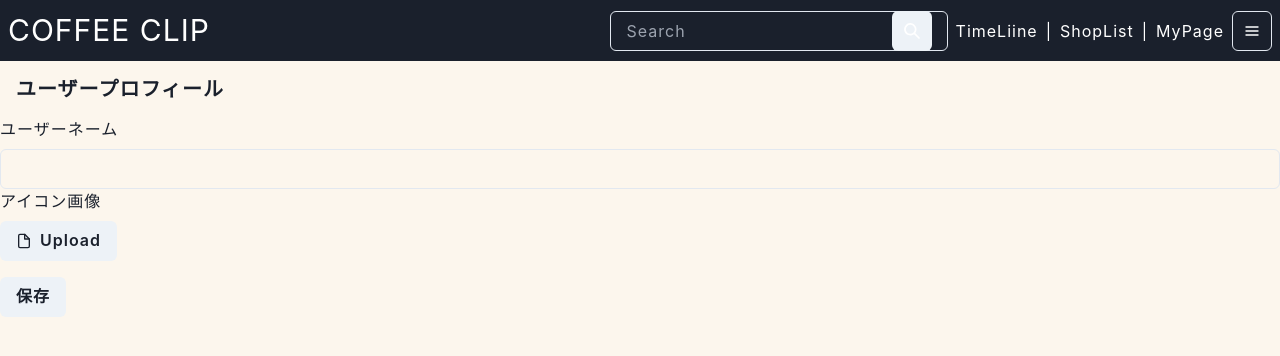
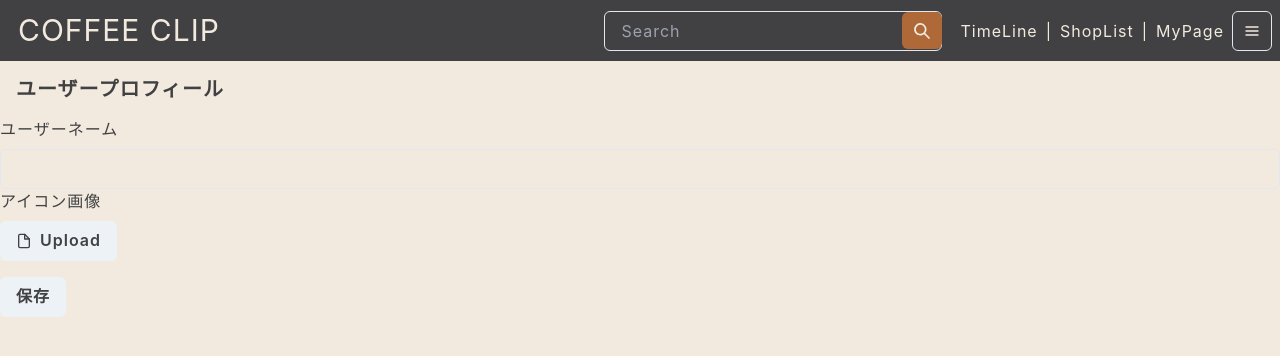
Before and after one commit to ccj7/coffee-clip, a Next.js app in the folder front/: page /user/setting in a window 1280 px wide. Shown: the top 356 px of the page. Built offline with nearby package versions, Linux system fonts and the light colour scheme; no server answers; sample sign-in values are in the browser's storage.

Commit message:
css: userのmypageとUserheder

```diff
--- a/front/components/user/ShopCard.tsx
+++ b/front/components/user/ShopCard.tsx
@@ -5,23 +5,21 @@ import { Box, Heading, Image, Text, Center } from '@chakra-ui/react'
 function ShopCard(props: any) {
   const { display_name, handle_name, icon, concept } = props
   return (
-    // TODO: 本番はhandle_nameを使ったLink先
     <Link href={{ pathname: `/user/shop-top-page/${handle_name}` }}>
       <Box
         w={{ base:'350px', md:'500px' }}
         m={10}
-        backgroundColor={"brand.sub1"}
+        backgroundColor={"brand.color5"}
         border="0.2px"
-        color='gray.100'
         borderRadius='24px'
         borderColor="gray.100"
         textAlign="center"
-        padding='20px'
+        padding='24px'
         boxShadow='0px 2px 6px rgba(0, 0, 0, 0.3)'
         transition='0.3s'
-        _hover={{transform: 'translate3d(1px, 3px, 1px)'}}
+        _hover={{transform: 'translate3d(1px, 3px, 1px)', backgroundColor: 'rgba(162, 178, 155, 0.8)'}}
       >
-        <Heading size="md" mb='8px'>{display_name}</Heading>
+        <Heading size="md" mb='8px' _hover={{textDecoration:'underline'}}>{display_name}</Heading>
         <Text fontSize='16px' mb='20px'>@{handle_name}</Text>
         <Center>
           <Image w={{ base:'200px', md:'300px'}} mb='20px' src={icon} />
--- a/front/components/user/UserHeader.tsx
+++ b/front/components/user/UserHeader.tsx
@@ -8,11 +8,10 @@ import {
   MenuList,
   Spacer,
   Text,
-  Button,
+  Box,
   Breadcrumb,
   BreadcrumbItem,
   BreadcrumbLink,
-  BreadcrumbSeparator,
   Input,
   InputRightElement,
   InputGroup,
@@ -61,38 +60,44 @@ function UserHeader() {
 
   return (
     <>
-      <div>
-        <HStack p="2" bg="gray.800" color="white">
+      <Box top={0} position="sticky" zIndex={"sticky"}>
+        <HStack p="2" bg="brand.color1" color="brand.color6">
           <Link href="/user/timeline">
-            <Text fontSize="3xl">COFFEE CLIP</Text>
+            <Text ml='10px' fontSize={{base:"lg", md:"3xl"}}>COFFEE CLIP</Text>
           </Link>
-          <Spacer></Spacer>
-          <form onSubmit={handleSubmit(onSubmit)}>
-            <InputGroup size="md">
+          <Spacer/>
+
+          <form onSubmit={handleSubmit(onSubmit)} >
+            <InputGroup w={{main:"100px", md:"300px"}} pr="10px">
               <Input
                 pr="4.5rem"
                 placeholder="Search"
                 {...register('keyword')}
               />
-              <InputRightElement width="4.5rem">
+              <InputRightElement>
                 <IconButton
                   type="submit"
                   aria-label="Search database"
+                  backgroundColor={'brand.color3'}
+                  _hover={{backgroundColor: '#cc8756'}}
+                  boxSize='93%'
+                  mr='21px'
                   icon={<SearchIcon />}
                 />
               </InputRightElement>
             </InputGroup>
           </form>
+
           <Breadcrumb separator="|">
-            <BreadcrumbItem>
-              <BreadcrumbLink href="/user/timeline">TimeLiine</BreadcrumbLink>
+            <BreadcrumbItem fontSize={{base:'12px', md:'16px'}}>
+              <BreadcrumbLink href="/user/timeline">TimeLine</BreadcrumbLink>
             </BreadcrumbItem>
 
-            <BreadcrumbItem>
+            <BreadcrumbItem fontSize={{base:'12px', md:'16px'}}>
               <BreadcrumbLink href="/user/shoplist">ShopList</BreadcrumbLink>
             </BreadcrumbItem>
 
-            <BreadcrumbItem>
+            <BreadcrumbItem fontSize={{base:'12px', md:'16px'}}>
               <BreadcrumbLink href="/user/mypage">MyPage</BreadcrumbLink>
             </BreadcrumbItem>
           </Breadcrumb>
@@ -114,7 +119,7 @@ function UserHeader() {
             </MenuList>
           </Menu>
         </HStack>
-      </div>
+      </Box>
       {/* // TODO  検索ボタンと関数を作成*/}
     </>
   )
--- a/front/pages/_app.tsx
+++ b/front/pages/_app.tsx
@@ -32,16 +32,20 @@ const theme = extendTheme({
   styles: {
     global: {
       "body": {
-        background: '#fcf6ed',
+        background: '#f2eadf',
         letterSpacing: "1px",
+        color: "#414042"
       }
     }
   },
   colors: {
     brand: {
-      main: '#988d83',
-      sub1: '#3A5C4F',
-      sub2: '#E6D5C5',
+      color1: '#414042',
+      color2: '#ad5138',
+      color3: '#af6938',
+      color4: '#988d83',
+      color5: '#a2b29b',
+      color6: '#f2eadf',
     }
   }
 })
--- a/front/pages/user/mypage.tsx
+++ b/front/pages/user/mypage.tsx
@@ -48,7 +48,7 @@ const Mypage: WithGetAccessControl<VFC> = () => {
          h='500px'
          background="#988d83"
          backgroundImage='linear-gradient(62deg, #988d83 0%, #f7dcae 100%)'
-         borderBottomRadius='46px' mb='-120px'>
+         borderBottomRadius='46px' mb='-120px' pt='20px'>
           <Profile
             display_name={userInfo.display_name}
             handle_name={userInfo.handle_name}
@@ -95,8 +95,7 @@ const Mypage: WithGetAccessControl<VFC> = () => {
               <Box>
                 <Text
                   ml='40%'
-                  fontSize='20px' f
-                  ontWeight="bold"
+                  fontSize='20px' fontWeight="bold"
                 >
                   {userInfo.followee_shops_handle_names.length}
                 </Text>
--- a/front/pages/user/shoplist.tsx
+++ b/front/pages/user/shoplist.tsx
@@ -29,7 +29,8 @@ const Shoplist: WithGetAccessControl<VFC> = (props) => {
         <meta name="shopslist" content="ショップ一覧" />
       </Head>
       <UserHeader />
-      <Flex>
+
+      <Flex >
         {shopsInfo &&
           shopsInfo.map((shop: PartOfShopData, key: any) => {
             return (
```
